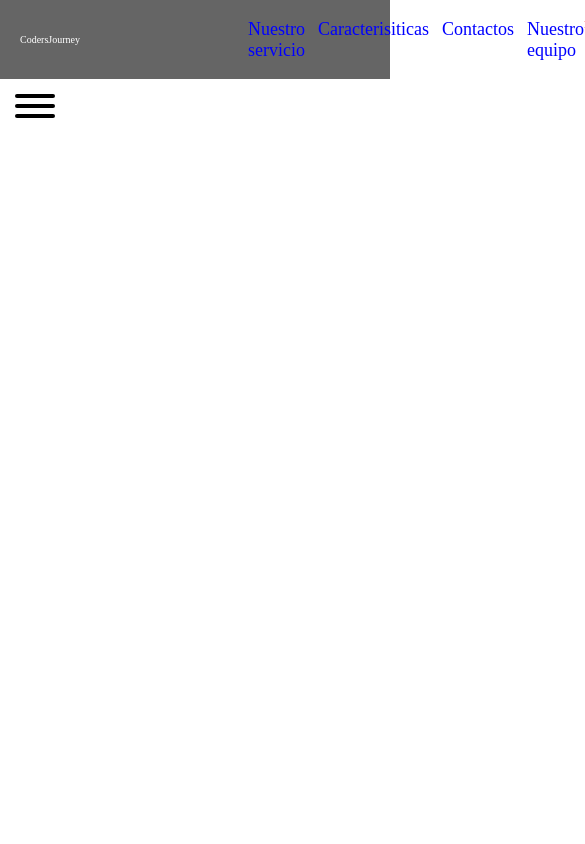
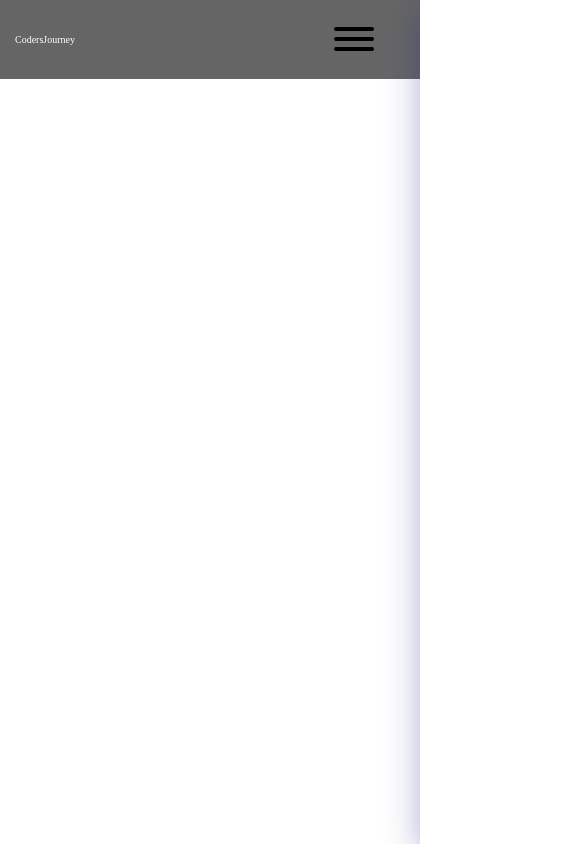
Before and after one commit to SofiDevO/proyecto--fullstack, a React (Vite) app in the folder frontend/CodeJourney/: page / in a window 390 px wide. Shown: the top 844 px of the page, 585 px wide, since content can reach past the window. Built offline with nearby package versions, Linux system fonts and the light colour scheme.

Commit message:
Se agregan mas estilos

```diff
--- a/frontend/CodeJourney/src/App.tsx
+++ b/frontend/CodeJourney/src/App.tsx
@@ -1,10 +1,9 @@
 import { Header } from "./assets/components/Header/Header"
-import { Hamburger } from "./assets/components/Header/HamburgerBtn/Hamburgerbtn"
+
 function App() {
   return (
     <>
     <Header/>
-    <Hamburger/>
     <main>
 
     </main>
--- a/frontend/CodeJourney/src/assets/components/Header/HamburgerBtn/Hamburgerbtn.tsx
+++ b/frontend/CodeJourney/src/assets/components/Header/HamburgerBtn/Hamburgerbtn.tsx
@@ -2,7 +2,7 @@
 
 export const Hamburger = () => {
   return (
-    <button className="hamburger hamburger--arrow" type="button">
+    <button className="hamburger hamburger--arrow panel-btn" type="button">
       <span className="hamburger-box">
         <span className="hamburger-inner"></span>
       </span>
--- a/frontend/CodeJourney/src/assets/components/Header/Header.css
+++ b/frontend/CodeJourney/src/assets/components/Header/Header.css
@@ -1,44 +1,87 @@
-html{
+html {
   font-size: 62.5%;
 }
-body{
+body {
   margin: 0;
   padding: 0;
 }
 
-a{
+a {
   text-decoration: none;
-    color:white;
+  color: white;
+}
+.header {
+    display: flex;
+    justify-content: space-between;
+    align-items: center;
+    padding: 10px 15px;
+    height: 7dvh;
+    background-color: rgba(0, 0, 0, 0.605);
+    backdrop-filter: blur(13px);
+    position: fixed;
+    z-index: 50;
+    width: 100%;
   }
   .menu{
-    display: flex;
-    width: 50%;
+    align-self: center;
+    width: 100%;
+    max-width: 983px;
   }
-.header__lists{
+.header__list {
   justify-content: space-evenly;
   list-style: none;
   display: flex;
 }
-.header__item{
+.header__item {
   font-size: 1.8rem;
   margin-left: 13px;
-
 }
-.header__item a{
+.header__item a {
   font-size: 1.8rem;
-    color:blue
+  color: whites;
 }
 
-.header__btn{
-    color:red;
+.header__btn {
+  color: white;
 }
 
-.header{
+
+
+.panel-btn {
+  display: none;
+}
+
+/* mobile */
+
+@media screen and (max-width: 768px) {
+  .panel-btn {
+    display: block;
+    width: 27%;
+    max-width: 103px;
+  }
+  .panel {
+    position: fixed;
+    min-width: 100vw;
+    min-height: 100vh;
+    text-align: center;
+    z-index: 997;
+    top: 0;
+    right: 0;
+    background: rgba(255, 255, 255, 0.25);
+    box-shadow: 0 8px 32px 0 rgba(31, 38, 135, 0.37);
+    backdrop-filter: blur(10px);
+    -webkit-backdrop-filter: blur(10px);
+    transition: transform 0.3s ease;
+    transform: translate(100%, 0);
+    /* Variantes de animación del panel 👀 */
+    /* transform: translate(0, -100%); */
+    /* transform: translate(-100%, 0); */
+    /* transform: translate(0, 100%); */
+  }
+}
+
+.panel.is-active {
     display: flex;
-    justify-content: space-between;
     align-items: center;
-    padding: 10px 20px;
-    height: 7dvh;
-    background-color: rgba(0, 0, 0, 0.605);
-    backdrop-filter: blur(13px);
+    transform: translate(0, 0);
 }
--- a/frontend/CodeJourney/src/assets/components/Header/Header.tsx
+++ b/frontend/CodeJourney/src/assets/components/Header/Header.tsx
@@ -1,4 +1,4 @@
-
+import { Hamburger } from "./HamburgerBtn/Hamburgerbtn";
 import "./Header.css";
 export const Header = () => {
   return (
@@ -7,7 +7,7 @@ export const Header = () => {
         <span className="header__logo--span">CodersJourney</span>
       </a>
       <nav className="menu panel">
-        <ul className="header__lists">
+        <ul className="header__list">
           <li className="header__item">
             <a href="#">Nuestro servicio</a>
           </li>
@@ -28,6 +28,7 @@ export const Header = () => {
           </a>
         </ul>
       </nav>
+      <Hamburger />
     </header>
   );
 };
```
Lines whose indentation alone changed are shown as unchanged.
